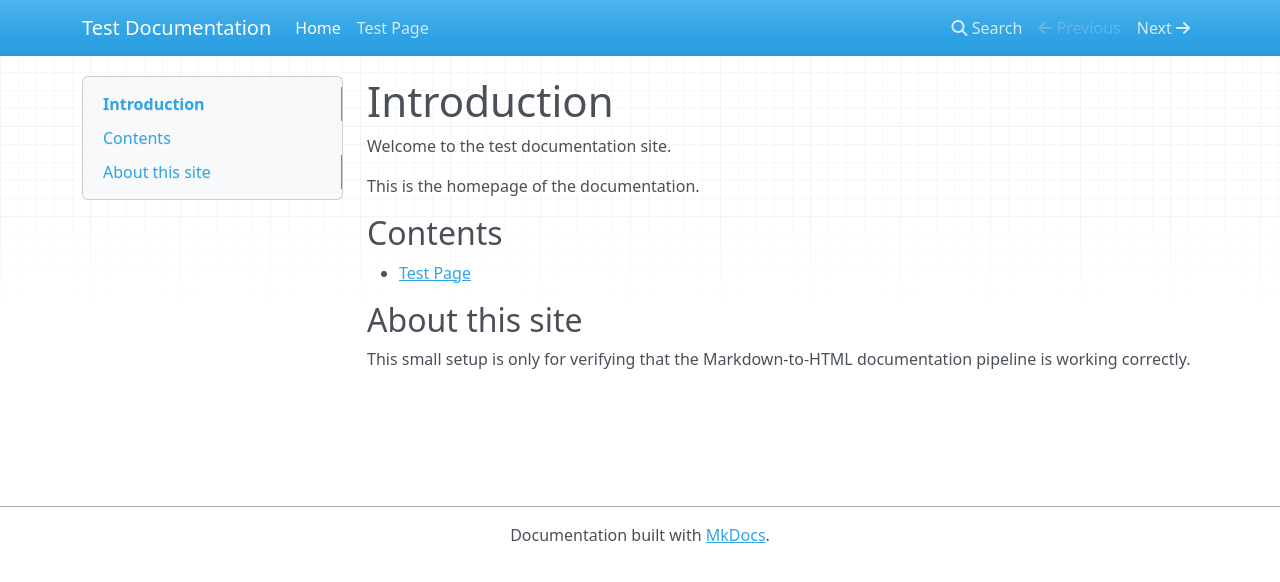
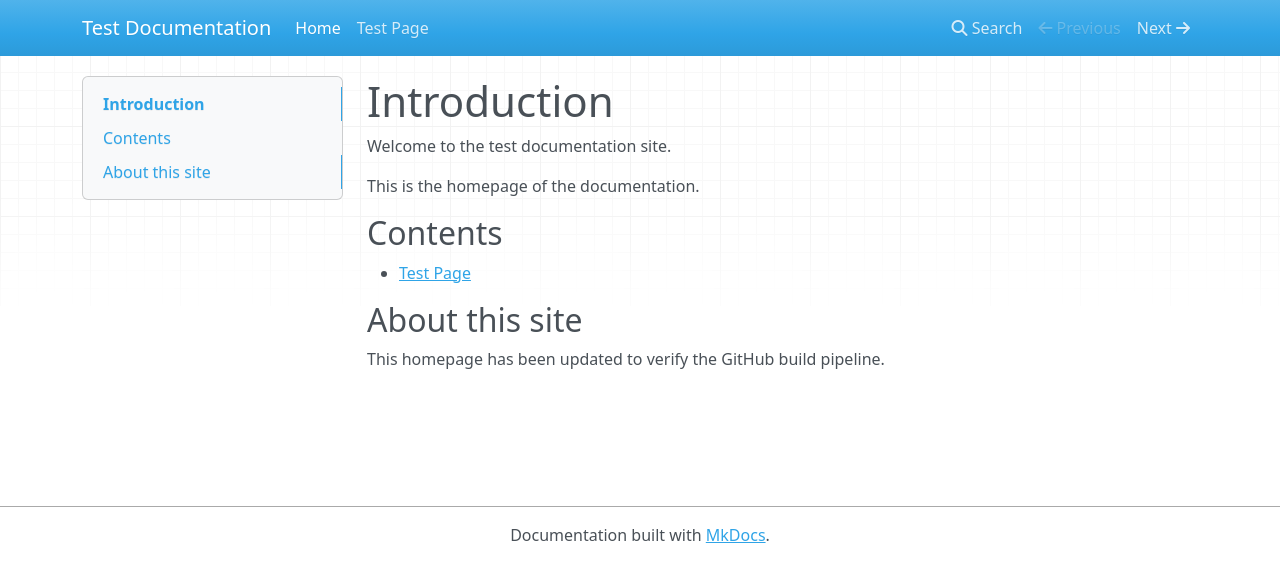
Before and after one commit to Deepro713/product-docs-test, an MkDocs documentation site: the page built from docs/index.md, in a window 1280 px wide. Shown: the top 582 px of the page. Built offline with MkDocs 1.6.1, drawn with Linux system fonts in a browser that asks for light colours; nearby versions of some CDN libraries.

Commit message:
Update homepage content

```diff
--- a/docs/index.md
+++ b/docs/index.md
@@ -10,4 +10,4 @@ This is the homepage of the documentation.
 
 ## About this site
 
-This small setup is only for verifying that the Markdown-to-HTML documentation pipeline is working correctly.
+This homepage has been updated to verify the GitHub build pipeline.
```
